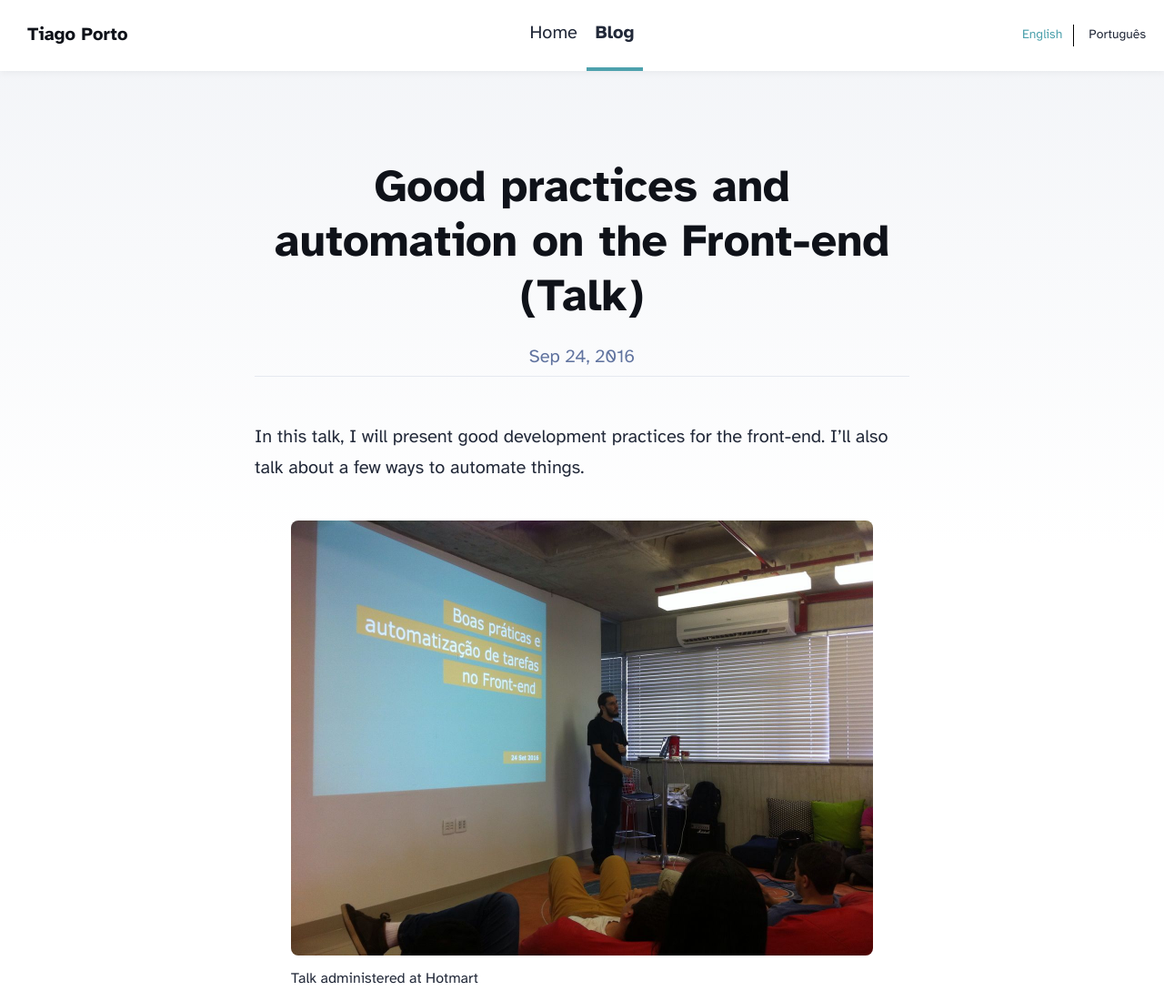
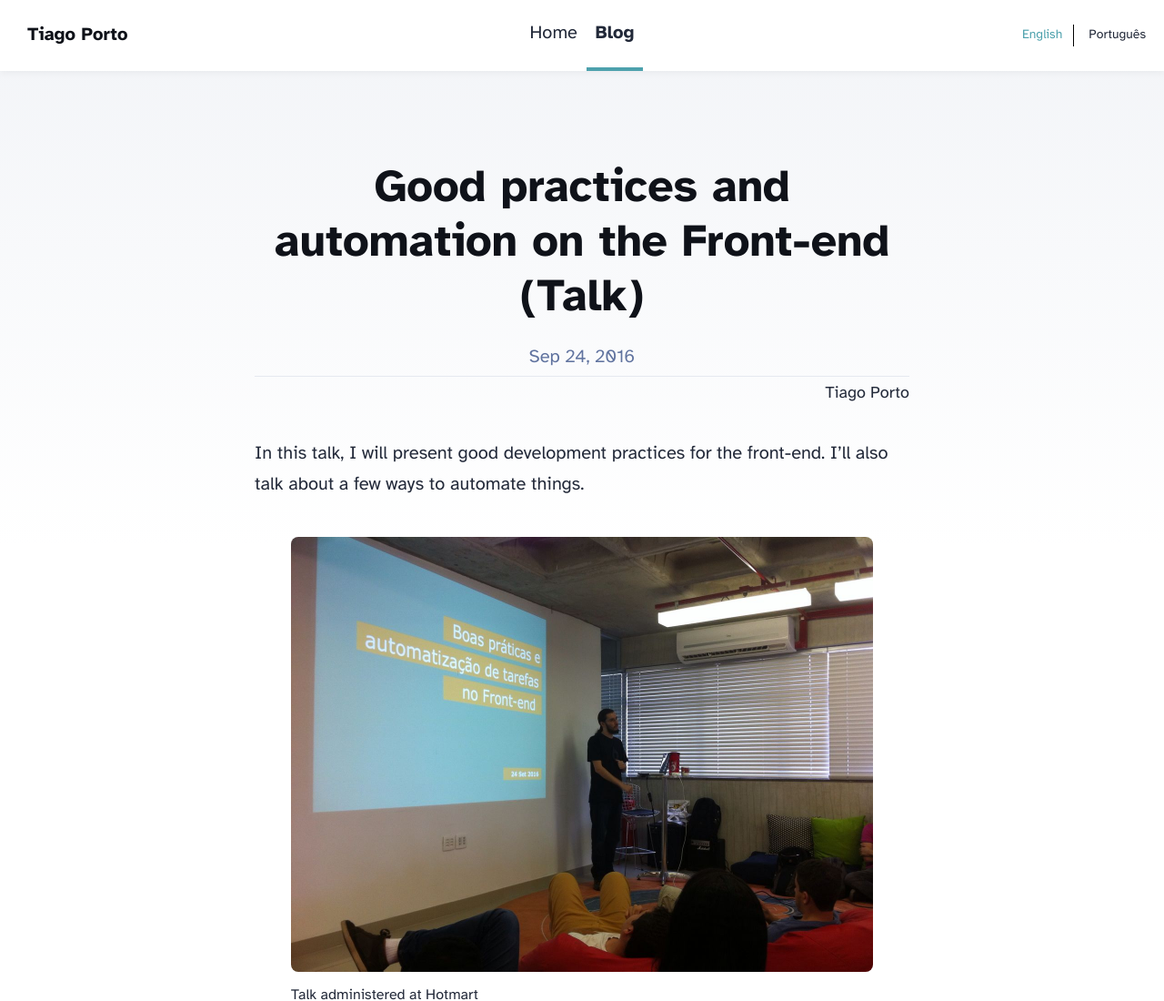
Before and after one commit to tiagoporto/tiagoporto.github.io, an Astro site: page /en/blog/good-practices-and-automation-in-the-front-end-talk in a window 1280 px wide. Shown: the top 1100 px of the page at 91% size. Built offline with nearby package versions, Linux system fonts and the light colour scheme; Astro itself is replaced by a stand-in of ours; no server answers.

Commit message:
Add author post

```diff
--- a/src/layouts/BlogPost.astro
+++ b/src/layouts/BlogPost.astro
@@ -58,6 +58,11 @@ const { title, description, pubDate, updatedDate, heroImage, author } =
       .last-updated-on {
         font-style: italic;
       }
+      .author {
+        text-align: right;
+        font-size: 0.9em;
+        margin: 0;
+      }
     </style>
   </head>
 
@@ -73,9 +78,8 @@ const { title, description, pubDate, updatedDate, heroImage, author } =
           }
         </div> -->
         <div class="prose">
-          <div class="title">
+          <header class="title">
             <h1>{title}</h1>
-            <!-- <p>{author}</p> -->
             <div class="date">
               <FormattedDate date={pubDate} />
               {
@@ -87,7 +91,9 @@ const { title, description, pubDate, updatedDate, heroImage, author } =
               }
             </div>
             <hr />
-          </div>
+            <p class="author">{author}</p>
+          </header>
+
           <slot />
         </div>
       </article>
```
